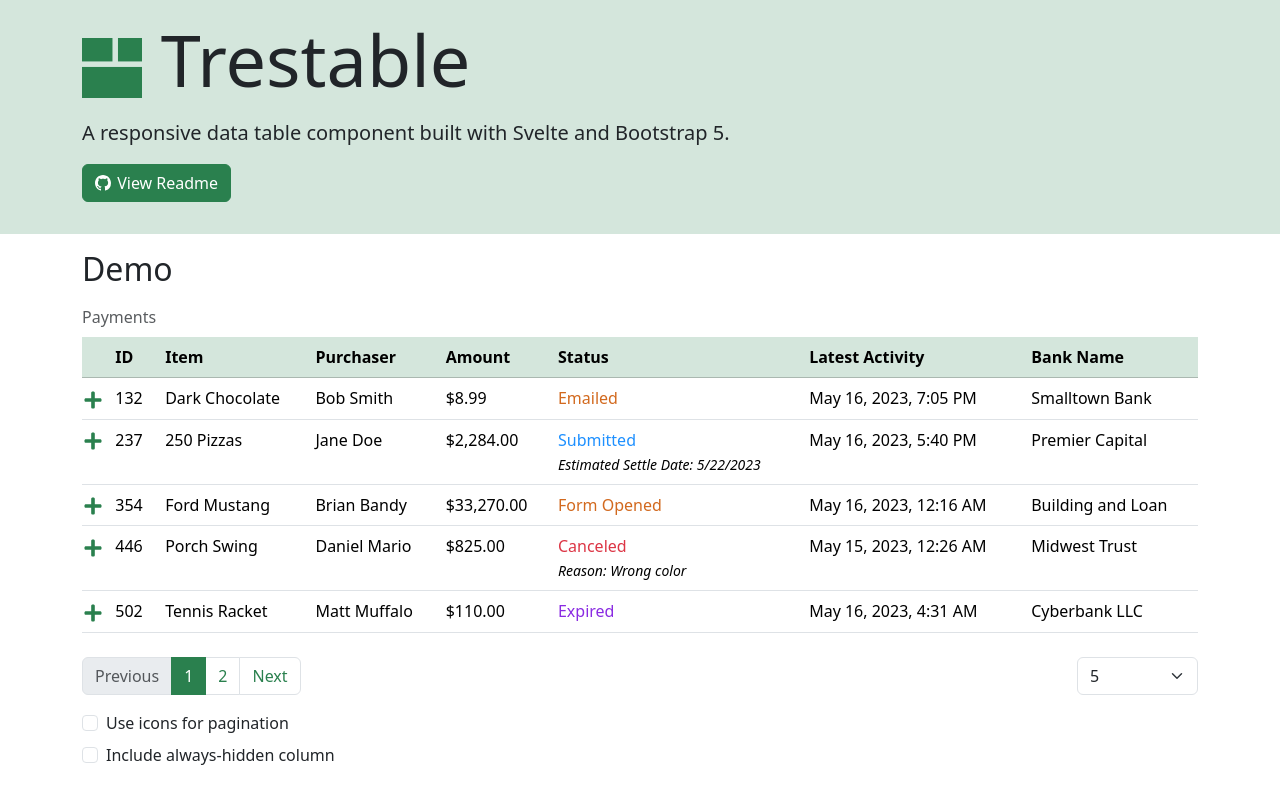
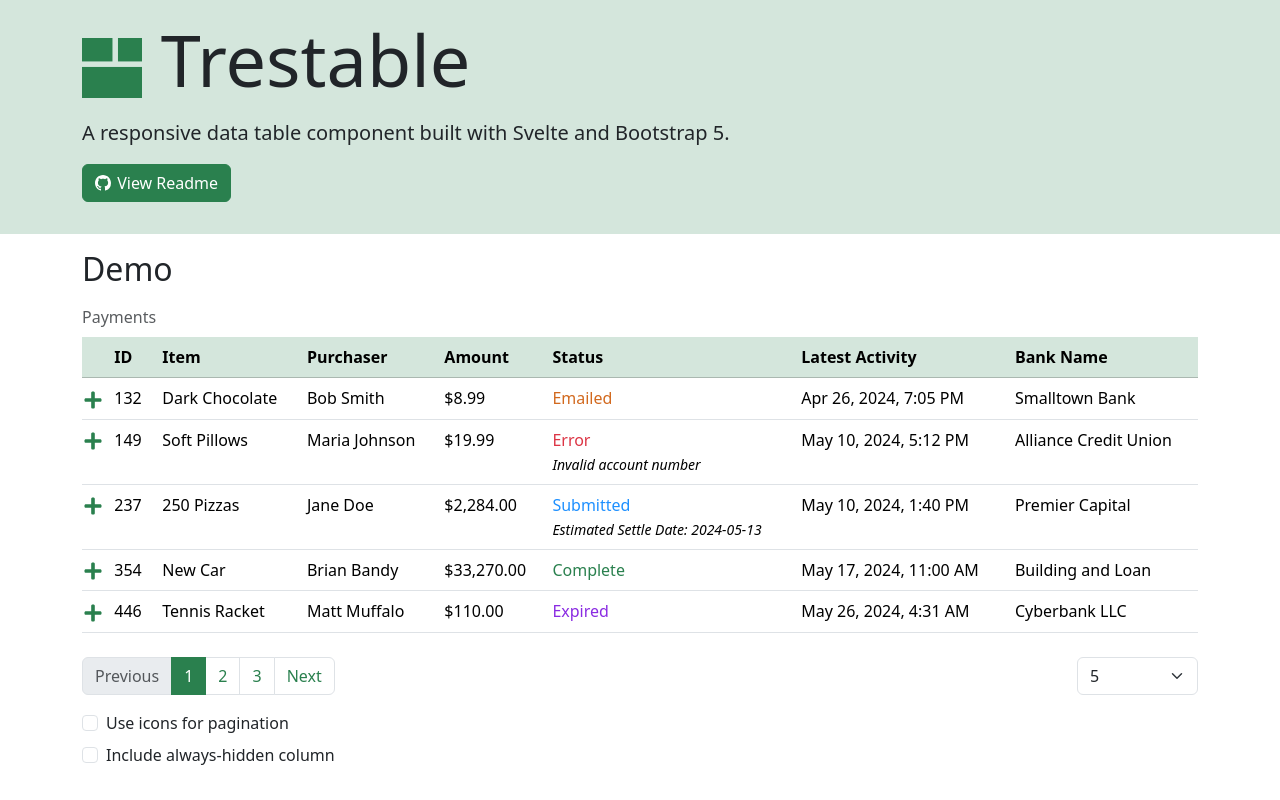
Before and after one commit to theodorejb/trestable, a SvelteKit app: page / in a window 1280 px wide. Built offline with nearby package versions, Linux system fonts and the light colour scheme.

Commit message:
Add more example data

```diff
--- a/src/routes/+page.svelte
+++ b/src/routes/+page.svelte
@@ -138,7 +138,7 @@
             params={data.params}
             useIcons={paginationIcons}
             limit={data.limit}
-            limits={[5, 25, 50, 100, 200]}
+            limits={[5, 10, 50, 100, 200]}
             {limitChanged}
         />
 
--- a/src/routes/exampleData.ts
+++ b/src/routes/exampleData.ts
@@ -23,13 +23,29 @@ export const exampleData: Payment[] = [
         bankName: "Smalltown Bank",
         office: "Main Office - 123 Test Ave",
         amount: 8.99,
-        invoiceNum: "9234853",
+        invoiceNum: "923485",
         lastEvent: {
             id: 1,
             status: "Emailed",
             color: "chocolate",
             details: "",
-            date: "2023-05-16T14:05:00-0500",
+            date: "2024-04-26T14:05:00-0500",
+        },
+    },
+    {
+        id: 149,
+        itemName: "Soft Pillows",
+        purchaser: "Maria Johnson",
+        bankName: "Alliance Credit Union",
+        office: "St. Cloud - 28 Test Blvd",
+        amount: 19.99,
+        invoiceNum: "912348",
+        lastEvent: {
+            id: 5,
+            status: "Error",
+            color: "var(--bs-danger)",
+            details: "Invalid account number",
+            date: "2024-05-10T12:12:12-0500",
         },
     },
     {
@@ -39,77 +55,126 @@ export const exampleData: Payment[] = [
         bankName: "Premier Capital",
         office: "Palm Springs - 400 Tusk Blvd",
         amount: 2284,
-        invoiceNum: "9562404",
+        invoiceNum: "956240",
         lastEvent: {
             id: 3,
             status: "Submitted",
             color: "dodgerblue",
-            details: "Estimated Settle Date: 5/22/2023",
-            date: "2023-05-16T12:40:00-0500",
+            details: "Estimated Settle Date: 2024-05-13",
+            date: "2024-05-10T08:40:00-0500",
         },
     },
     {
         id: 354,
-        itemName: "Ford Mustang",
+        itemName: "New Car",
         purchaser: "Brian Bandy",
         bankName: "Building and Loan",
         office: "Branch Office - 169 3rd St",
         amount: 33270,
-        invoiceNum: "9317325",
+        invoiceNum: "931732",
         lastEvent: {
-            id: 2,
-            status: "Form Opened",
-            color: "chocolate",
+            id: 4,
+            status: "Complete",
+            color: "var(--bs-primary)",
             details: "",
-            date: "2023-05-15T19:16:00-0500",
+            date: "2024-05-17T06:00:00-0500",
         },
     },
     {
         id: 446,
+        itemName: "Tennis Racket",
+        purchaser: "Matt Muffalo",
+        bankName: "Cyberbank LLC",
+        office: "Transylvania - 999 Yorktown Road",
+        amount: 110,
+        invoiceNum: "935886",
+        lastEvent: {
+            id: 12,
+            status: "Expired",
+            color: "blueviolet",
+            details: null,
+            date: "2024-05-25T23:31:00-0500",
+        },
+    },
+    {
+        id: 502,
         itemName: "Porch Swing",
         purchaser: "Daniel Mario",
         bankName: "Midwest Trust",
         office: "Edina - 48 West Circle Dr",
         amount: 825,
-        invoiceNum: "9354186",
+        invoiceNum: "935418",
         lastEvent: {
             id: 11,
             status: "Canceled",
             color: "var(--bs-danger)",
-            details: "Reason: Wrong color",
-            date: "2023-05-14T19:26:00-0500",
+            details: "Reason: Wrong payment method",
+            date: "2024-05-16T19:26:00-0500",
         },
     },
     {
-        id: 502,
-        itemName: "Tennis Racket",
-        purchaser: "Matt Muffalo",
-        bankName: "Cyberbank LLC",
-        office: "Transylvania - 999 Yorktown Road",
-        amount: 110,
-        invoiceNum: "9358861",
+        id: 557,
+        itemName: "Off Brand Shoes",
+        purchaser: "Susan Savvy",
+        bankName: "Flagstaff Bank",
+        office: "Pine Park - 20 Wide Drive",
+        amount: 69.99,
+        invoiceNum: "946578",
         lastEvent: {
-            id: 12,
-            status: "Expired",
-            color: "blueviolet",
-            details: null,
-            date: "2023-05-15T23:31:00-0500",
+            id: 8,
+            status: "Refund Submitted",
+            color: "dodgerblue",
+            details: "Estimated Settle Date: 2024-06-03",
+            date: "2024-06-01T09:29:30-0500",
         },
     },
     {
+        id: 602,
+        itemName: "Bad Checks",
+        purchaser: "Frank Abagnale",
+        bankName: "Federal Reserve",
+        office: "Bronx - 25 Fraud Lane",
+        amount: 1500,
+        invoiceNum: "987654",
+        lastEvent: {
+            id: 10,
+            status: "Voided",
+            color: "var(--bs-danger)",
+            details: null,
+            date: "2024-06-02T12:27:42-0500",
+        },
+    },
+
+    {
         id: 658,
-        itemName: "French Fries",
+        itemName: "Pet Rock",
         purchaser: "Andy Samson",
         bankName: "Whoville Securities",
         office: "Whoville - 1 Little Circle",
         amount: 4.49,
         invoiceNum: "904129",
         lastEvent: {
-            id: 4,
-            status: "Complete",
+            id: 2,
+            status: "Form Opened",
+            color: "chocolate",
+            details: "",
+            date: "2024-06-25T19:16:00-0500",
+        },
+    },
+    {
+        id: 719,
+        itemName: "4K Television",
+        purchaser: "Jim Peterson",
+        bankName: "Johnson Financial",
+        office: "New Office - 234 5th Ave",
+        amount: 2500,
+        invoiceNum: "940367",
+        lastEvent: {
+            id: 9,
+            status: "Refund Complete",
             color: "var(--bs-primary)",
             details: "",
-            date: "2023-05-16T06:00:00-0500",
+            date: "2024-07-09T12:35:48-0500",
         },
     },
     {
@@ -121,11 +186,11 @@ export const exampleData: Payment[] = [
         amount: 7500,
         invoiceNum: "903784",
         lastEvent: {
-            date: "2023-05-12T06:54:00-0500",
+            date: "2024-07-07T06:54:00-0500",
             id: 6,
             status: "Returned",
             color: "var(--bs-danger)",
-            details: "Reason: Unable to Locate Account",
+            details: "Reason: Not worth it",
         },
     },
 ];
```
